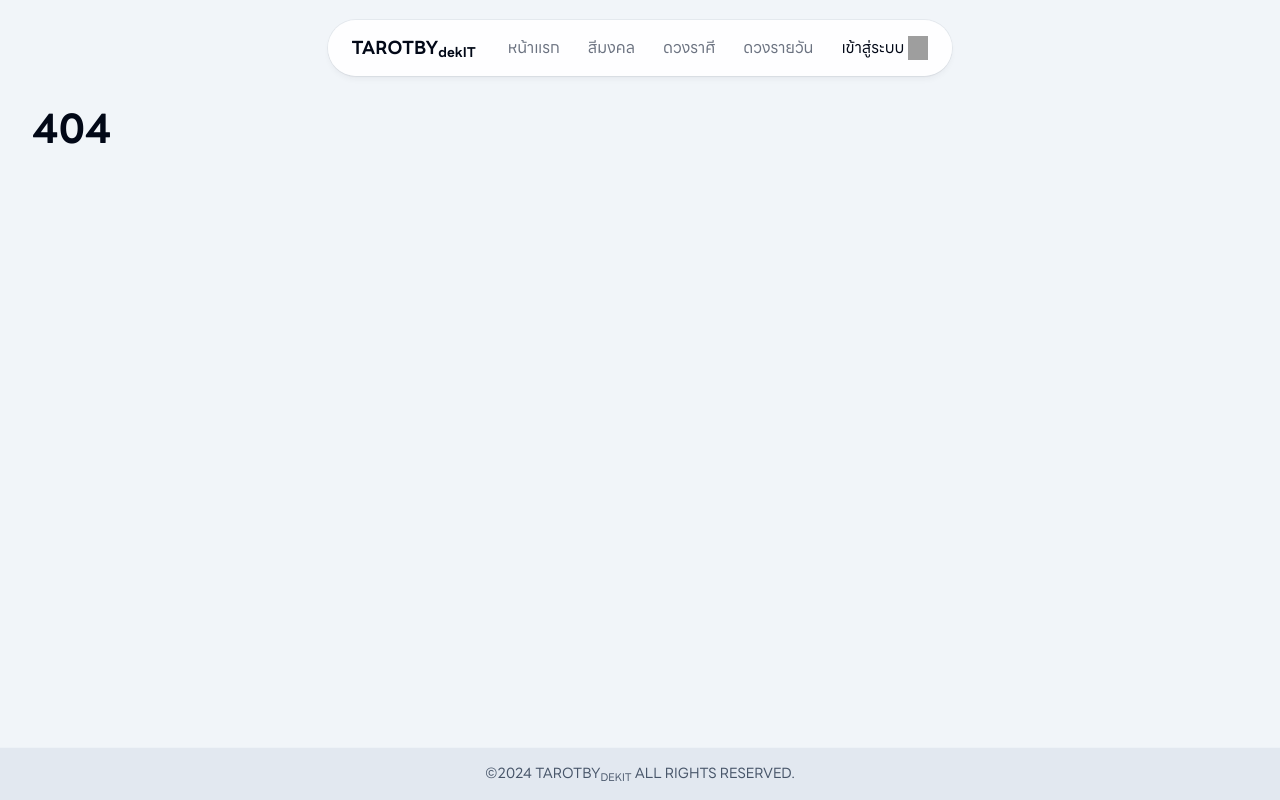
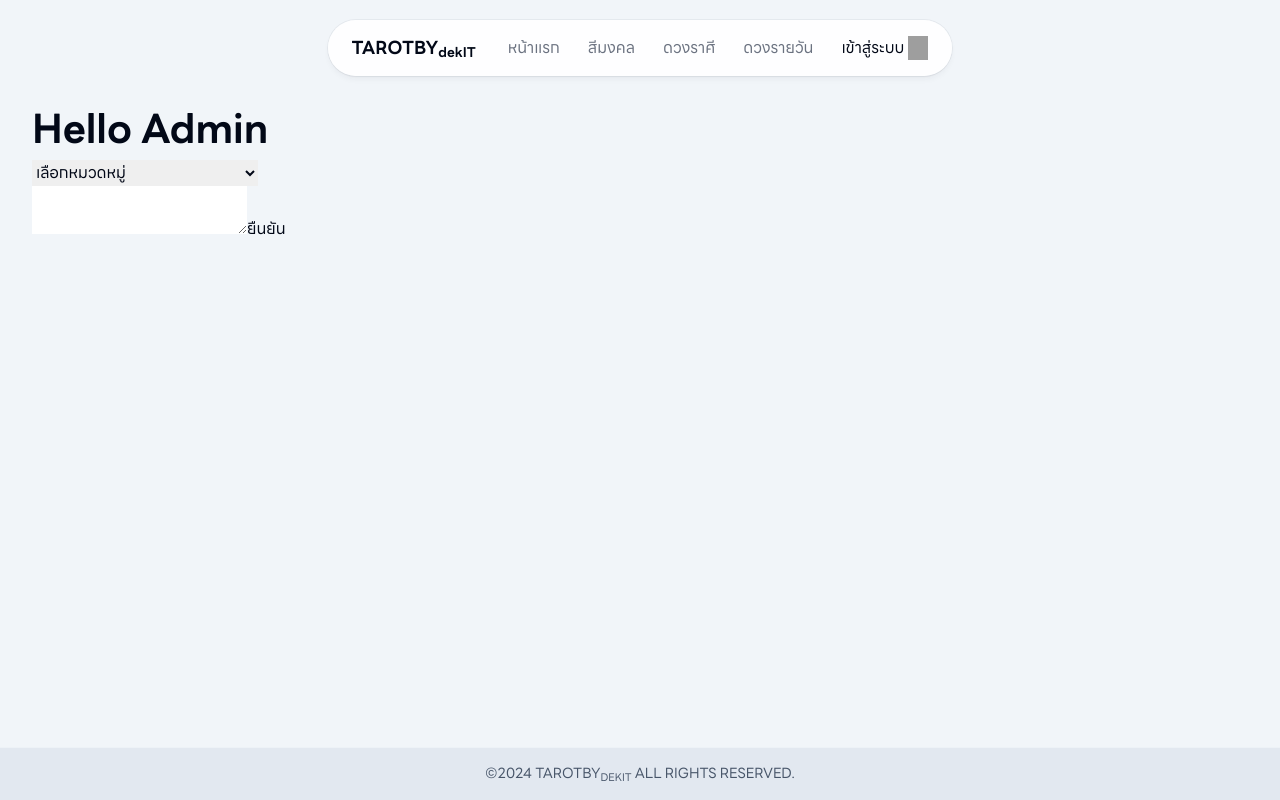
Before and after one commit to artijo/tarot-client, a React (Vite) app: page /updatetarot in a window 1280 px wide. Before the commit this address had no page. Built offline with nearby package versions, Linux system fonts and the light colour scheme; grey boxes are pictures that could not be loaded.

Commit message:
Updatetarot นะต้ะ

```diff
--- a/src/App.jsx
+++ b/src/App.jsx
@@ -4,9 +4,9 @@
 import Login from "./Pages/Login";
 import NotFound from "./Pages/404";
 import Register from "./Pages/Register";
-import Tarot_Birthdate from "./Pages/Tarot_daily";
 import Tarot_daily from "./Pages/Tarot_daily";
 import Tarot_random from "./Pages/Tarot_random";
+import Updatetarot from "./Pages/Updatetarot";
 
 function App() {
 
@@ -18,6 +18,7 @@
       <Route path="/tarotdaily" element={<Tarot_daily/>}/>
       <Route path="/tarotRandom" element={<Tarot_random/>}/>
       <Route path="*" element={<NotFound />} />
+      <Route path="/updatetarot" element={<Updatetarot />} />
     </Routes>
   )
 }
--- /dev/null
+++ b/src/Pages/Updatetarot.jsx
@@ -0,0 +1,49 @@
+import { useEffect, useState } from "react";
+import UserLayout from "../Layouts/userLayout";
+import axios from "axios";
+
+function UpdateTarot(){
+
+    const [predict,setprdict] =useState(null)
+    const [predictDetail,setpredictDetail] =useState(null)
+
+    function handleSubmit(e){
+        e.preventDefault();
+        axios.put('http://localhost:3000/updatepredict',
+            {   predict: predict,
+                predictDetail: predictDetail
+            }
+        )
+
+        console.log(predict,predictDetail)
+    }
+    return(
+        <UserLayout>
+            <h1>Hello Admin</h1>
+            <form>
+                <select id="predict" onChange={(e)=>{setprdict(e.target.value)}}>
+                <option id="0" >เลือกหมวดหมู่</option>
+                    <option id="1" value="tarotdaily_birthday">ดูดวงรายวัน ตามวันเกิด(อา.-ส.)</option>
+                    <option id="2" value="tarotweekly_zodiac">ดูดวงรายสัปดาห์ ตามราศี</option>
+                    <option id="3" value="สีมงคล">สีมงคล</option>
+                </select> <br></br>
+                {predict=="tarotdaily_birthday" ?
+                ( <>
+                    <input type="radio" value="Monday"></input>
+                   <input type="radio" value="Tuesday"></input>
+                   <input type="radio" value="WednesDay"></input>
+                   <input type="radio" value="Thursday"></input>
+                   <input type="radio" value="Friday"></input>
+                   <input type="radio" value="Saturday"></input>
+                   <input type="radio" value="Sunday"></input>
+                    </>
+                ):(<></>)}
+                <textarea onChange={(e)=>{setpredictDetail(e.target.value)}}></textarea>
+                <input type="submit" value="ยืนยัน" onClick={handleSubmit}/>
+            </form>
+        </UserLayout>
+    )
+
+
+}
+export default UpdateTarot;
```
